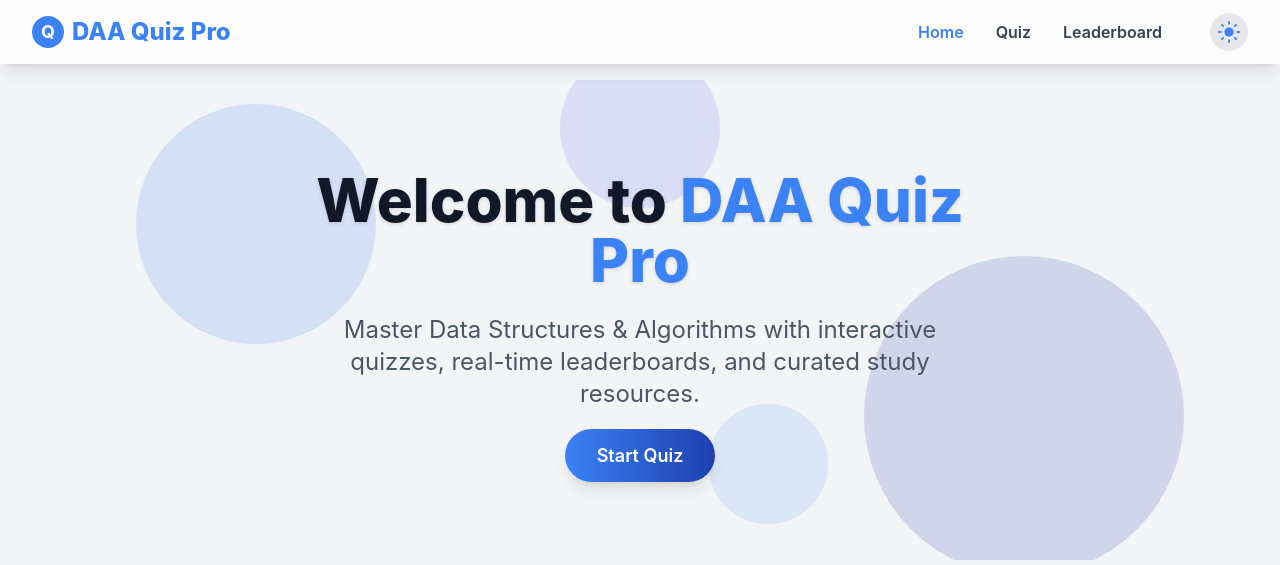
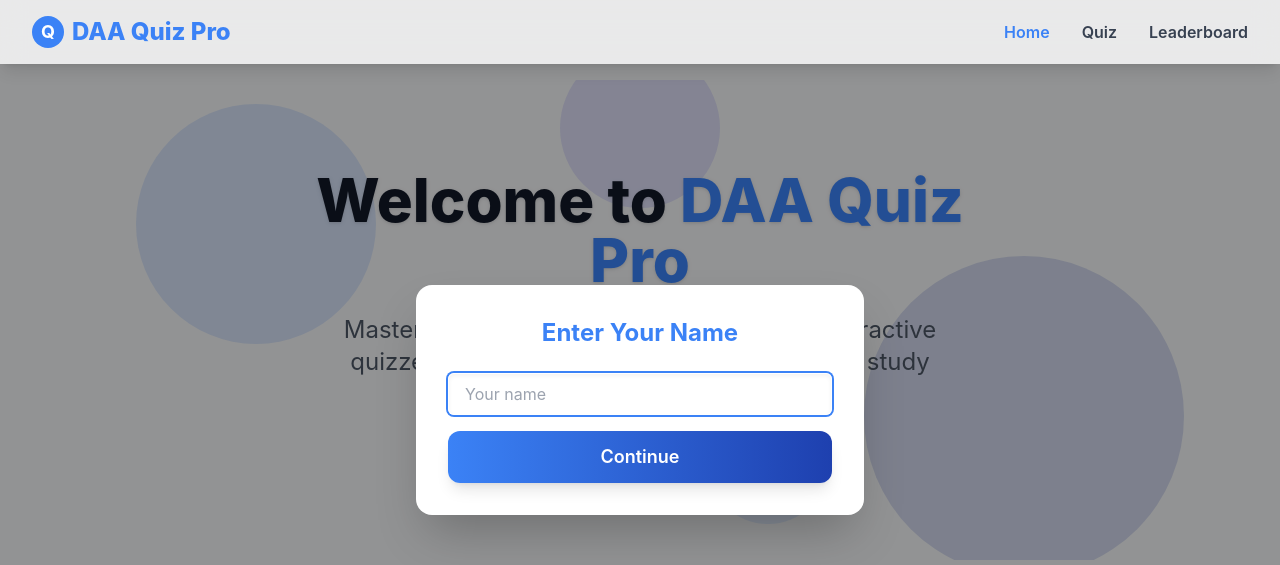
Before and after one commit to jaganmayamgiri/realtime-leaderboard, a React (Create React App) app in the folder frontend/: page / in a window 1280 px wide. Shown: the top 565 px of the page. Built offline with nearby package versions, Linux system fonts and the light colour scheme.

Commit message:
Fix: modal for name entry, leaderboard fetch, and UI improvements

```diff
--- a/frontend/src/App.tsx
+++ b/frontend/src/App.tsx
@@ -1,29 +1,69 @@
-import React from 'react';
+import React, { useState, useEffect } from 'react';
 import { BrowserRouter as Router, Routes, Route } from 'react-router-dom';
 import Navbar from './components/Navbar';
 import Hero from './components/Hero';
 import CardGrid from './components/CardGrid';
 import DaaMcq from './components/DaaMcq';
 import Leaderboard from './components/Leaderboard';
+import Modal from 'react-modal';
 
-function Home() {
+function Home({ onNameSet }: { onNameSet: (name: string) => void }) {
+  const [showModal, setShowModal] = useState(false);
+  const [name, setName] = useState('');
+
+  useEffect(() => {
+    const stored = localStorage.getItem('userName');
+    if (!stored) setShowModal(true);
+  }, []);
+
+  const handleSubmit = (e: React.FormEvent) => {
+    e.preventDefault();
+    const finalName = name.trim() || 'Guest';
+    localStorage.setItem('userName', finalName);
+    onNameSet(finalName);
+    setShowModal(false);
+  };
+
   return (
     <>
       <Hero />
       <CardGrid />
+      <Modal
+        isOpen={showModal}
+        ariaHideApp={false}
+        className="fixed inset-0 flex items-center justify-center z-50 outline-none"
+        overlayClassName="fixed inset-0 bg-black bg-opacity-40 z-40"
+      >
+        <form onSubmit={handleSubmit} className="bg-white rounded-2xl shadow-2xl p-8 max-w-md w-full animate-fade-in">
+          <h2 className="text-2xl font-bold text-primary mb-6 text-center">Enter Your Name</h2>
+          <input
+            type="text"
+            className="input w-full mb-4"
+            placeholder="Your name"
+            value={name}
+            onChange={e => setName(e.target.value)}
+            autoFocus
+          />
+          <button type="submit" className="btn btn-primary w-full text-lg py-3 rounded-xl shadow-lg hover:scale-105 transition-transform">
+            Continue
+          </button>
+        </form>
+      </Modal>
     </>
   );
 }
 
 function App() {
+  const [userName, setUserName] = useState<string>(() => localStorage.getItem('userName') || 'Guest');
+
   return (
     <Router>
-      <div className="min-h-screen bg-background dark:bg-gray-900 transition-colors duration-300">
+      <div className="min-h-screen bg-background transition-colors duration-300">
         <Navbar />
         <main className="pt-20">
           <Routes>
-            <Route path="/" element={<Home />} />
-            <Route path="/quiz" element={<DaaMcq userName={''} />} />
+            <Route path="/" element={<Home onNameSet={setUserName} />} />
+            <Route path="/quiz" element={<DaaMcq userName={userName} />} />
             <Route path="/leaderboard" element={<Leaderboard />} />
           </Routes>
         </main>
--- a/frontend/src/components/DaaMcq.tsx
+++ b/frontend/src/components/DaaMcq.tsx
@@ -132,7 +132,8 @@ const studyResources = [
   }
 ];
 
-const DaaMcq: React.FC<DaaMcqProps> = ({ userName }) => {
+const DaaMcq: React.FC<DaaMcqProps> = ({ userName: propUserName }) => {
+  const userName = propUserName || localStorage.getItem('userName') || 'Guest';
   const [selectedAnswers, setSelectedAnswers] = useState<{ [key: number]: string }>({});
   const [submitted, setSubmitted] = useState(false);
   const [showScore, setShowScore] = useState(false);
--- a/frontend/src/components/Navbar.tsx
+++ b/frontend/src/components/Navbar.tsx
@@ -1,54 +1,26 @@
-import React, { useState, useEffect } from 'react';
+import React, { useState } from 'react';
 import { Link, useLocation } from 'react-router-dom';
 
 const Navbar: React.FC = () => {
   const location = useLocation();
   const [menuOpen, setMenuOpen] = useState(false);
-  const [darkMode, setDarkMode] = useState(false);
-
-  useEffect(() => {
-    const html = document.documentElement;
-    if (darkMode) {
-      html.classList.add('dark');
-      localStorage.setItem('theme', 'dark');
-    } else {
-      html.classList.remove('dark');
-      localStorage.setItem('theme', 'light');
-    }
-  }, [darkMode]);
-
-  useEffect(() => {
-    const saved = localStorage.getItem('theme');
-    if (saved === 'dark') setDarkMode(true);
-  }, []);
 
   const isActive = (path: string) => location.pathname === path;
 
   return (
-    <nav className="fixed top-0 left-0 w-full z-50 bg-white/80 dark:bg-gray-900/80 shadow-lg backdrop-blur-md transition-colors duration-300">
+    <nav className="fixed top-0 left-0 w-full z-50 bg-white/80 shadow-lg backdrop-blur-md transition-colors duration-300">
       <div className="max-w-7xl mx-auto px-4 sm:px-6 lg:px-8">
         <div className="flex justify-between h-16 items-center">
           {/* Brand */}
-          <Link to="/" className="flex items-center gap-2 text-2xl font-extrabold text-primary dark:text-white">
+          <Link to="/" className="flex items-center gap-2 text-2xl font-extrabold text-primary">
             <svg width="32" height="32" viewBox="0 0 32 32" fill="none" className="inline-block"><circle cx="16" cy="16" r="16" fill="#3B82F6"/><text x="16" y="22" textAnchor="middle" fontSize="18" fill="#fff" fontWeight="bold">Q</text></svg>
             DAA Quiz Pro
           </Link>
           {/* Desktop Nav */}
           <div className="hidden md:flex items-center gap-8">
-            <Link to="/" className={`font-semibold transition-colors duration-200 ${isActive('/') ? 'text-primary dark:text-white' : 'text-gray-700 dark:text-gray-200 hover:text-primary'}`}>Home</Link>
-            <Link to="/quiz" className={`font-semibold transition-colors duration-200 ${isActive('/quiz') ? 'text-primary dark:text-white' : 'text-gray-700 dark:text-gray-200 hover:text-primary'}`}>Quiz</Link>
-            <Link to="/leaderboard" className={`font-semibold transition-colors duration-200 ${isActive('/leaderboard') ? 'text-primary dark:text-white' : 'text-gray-700 dark:text-gray-200 hover:text-primary'}`}>Leaderboard</Link>
-            <button
-              aria-label="Toggle dark mode"
-              className="ml-4 p-2 rounded-full bg-gray-200 dark:bg-gray-700 hover:bg-primary/20 dark:hover:bg-primary/30 transition-colors"
-              onClick={() => setDarkMode((d) => !d)}
-            >
-              {darkMode ? (
-                <svg width="22" height="22" fill="none" viewBox="0 0 24 24"><path d="M21 12.79A9 9 0 1111.21 3a7 7 0 109.79 9.79z" fill="#fbbf24"/></svg>
-              ) : (
-                <svg width="22" height="22" fill="none" viewBox="0 0 24 24"><circle cx="12" cy="12" r="5" fill="#3B82F6"/><path d="M12 1v2M12 21v2M4.22 4.22l1.42 1.42M18.36 18.36l1.42 1.42M1 12h2M21 12h2M4.22 19.78l1.42-1.42M18.36 5.64l1.42-1.42" stroke="#3B82F6" strokeWidth="2" strokeLinecap="round"/></svg>
-              )}
-            </button>
+            <Link to="/" className={`font-semibold transition-colors duration-200 ${isActive('/') ? 'text-primary' : 'text-gray-700 hover:text-primary'}`}>Home</Link>
+            <Link to="/quiz" className={`font-semibold transition-colors duration-200 ${isActive('/quiz') ? 'text-primary' : 'text-gray-700 hover:text-primary'}`}>Quiz</Link>
+            <Link to="/leaderboard" className={`font-semibold transition-colors duration-200 ${isActive('/leaderboard') ? 'text-primary' : 'text-gray-700 hover:text-primary'}`}>Leaderboard</Link>
           </div>
           {/* Hamburger */}
           <button
@@ -64,22 +36,11 @@ const Navbar: React.FC = () => {
       </div>
       {/* Mobile Menu */}
       {menuOpen && (
-        <div className="md:hidden bg-white dark:bg-gray-900 shadow-lg animate-fade-in">
+        <div className="md:hidden bg-white shadow-lg animate-fade-in">
           <div className="flex flex-col items-center gap-4 py-4">
-            <Link to="/" className={`font-semibold text-lg ${isActive('/') ? 'text-primary dark:text-white' : 'text-gray-700 dark:text-gray-200 hover:text-primary'}`} onClick={() => setMenuOpen(false)}>Home</Link>
-            <Link to="/quiz" className={`font-semibold text-lg ${isActive('/quiz') ? 'text-primary dark:text-white' : 'text-gray-700 dark:text-gray-200 hover:text-primary'}`} onClick={() => setMenuOpen(false)}>Quiz</Link>
-            <Link to="/leaderboard" className={`font-semibold text-lg ${isActive('/leaderboard') ? 'text-primary dark:text-white' : 'text-gray-700 dark:text-gray-200 hover:text-primary'}`} onClick={() => setMenuOpen(false)}>Leaderboard</Link>
-            <button
-              aria-label="Toggle dark mode"
-              className="mt-2 p-2 rounded-full bg-gray-200 dark:bg-gray-700 hover:bg-primary/20 dark:hover:bg-primary/30 transition-colors"
-              onClick={() => setDarkMode((d) => !d)}
-            >
-              {darkMode ? (
-                <svg width="22" height="22" fill="none" viewBox="0 0 24 24"><path d="M21 12.79A9 9 0 1111.21 3a7 7 0 109.79 9.79z" fill="#fbbf24"/></svg>
-              ) : (
-                <svg width="22" height="22" fill="none" viewBox="0 0 24 24"><circle cx="12" cy="12" r="5" fill="#3B82F6"/><path d="M12 1v2M12 21v2M4.22 4.22l1.42 1.42M18.36 18.36l1.42 1.42M1 12h2M21 12h2M4.22 19.78l1.42-1.42M18.36 5.64l1.42-1.42" stroke="#3B82F6" strokeWidth="2" strokeLinecap="round"/></svg>
-              )}
-            </button>
+            <Link to="/" className={`font-semibold text-lg ${isActive('/') ? 'text-primary' : 'text-gray-700 hover:text-primary'}`} onClick={() => setMenuOpen(false)}>Home</Link>
+            <Link to="/quiz" className={`font-semibold text-lg ${isActive('/quiz') ? 'text-primary' : 'text-gray-700 hover:text-primary'}`} onClick={() => setMenuOpen(false)}>Quiz</Link>
+            <Link to="/leaderboard" className={`font-semibold text-lg ${isActive('/leaderboard') ? 'text-primary' : 'text-gray-700 hover:text-primary'}`} onClick={() => setMenuOpen(false)}>Leaderboard</Link>
           </div>
         </div>
       )}
--- a/frontend/src/index.css
+++ b/frontend/src/index.css
@@ -4,22 +4,22 @@
 
 @layer components {
   .btn {
-    @apply px-4 py-2 rounded-md font-semibold transition-colors duration-200 shadow-md focus:outline-none focus:ring-2 focus:ring-primary focus:ring-offset-2 dark:focus:ring-offset-gray-900;
+    @apply px-4 py-2 rounded-md font-semibold transition-colors duration-200 shadow-md focus:outline-none focus:ring-2 focus:ring-primary focus:ring-offset-2;
   }
 
   .btn-primary {
     @apply bg-gradient-to-r from-primary to-secondary text-white hover:from-secondary hover:to-primary shadow-lg;
   }
   .btn-secondary {
-    @apply bg-gray-200 dark:bg-gray-700 text-gray-800 dark:text-gray-200 hover:bg-primary/20 dark:hover:bg-primary/30;
+    @apply bg-gray-200 text-gray-800 hover:bg-primary/20;
   }
 
   .input {
-    @apply px-4 py-2 border border-gray-300 dark:border-gray-700 rounded-md focus:outline-none focus:ring-2 focus:ring-primary focus:border-transparent bg-white dark:bg-gray-900 bg-opacity-80 dark:bg-opacity-80 backdrop-blur-md shadow-inner text-gray-900 dark:text-white;
+    @apply px-4 py-2 border border-gray-300 rounded-md focus:outline-none focus:ring-2 focus:ring-primary focus:border-transparent bg-white bg-opacity-80 backdrop-blur-md shadow-inner text-gray-900;
   }
 
   .card {
-    @apply bg-white dark:bg-gray-800 bg-opacity-70 dark:bg-opacity-80 rounded-2xl shadow-2xl p-8 backdrop-blur-lg border border-gray-200 dark:border-gray-700 transition-transform duration-300;
+    @apply bg-white bg-opacity-70 rounded-2xl shadow-2xl p-8 backdrop-blur-lg border border-gray-200 transition-transform duration-300;
   }
   .card-animate {
     animation: fadeSlideIn 0.7s cubic-bezier(0.4,0,0.2,1);
@@ -40,11 +40,6 @@ body {
   transition: background 0.5s;
 }
 
-.dark body {
-  background: linear-gradient(120deg, #0f172a 0%, #1e293b 50%, #334155 100%);
-  color: #f3f4f6;
-}
-
 @keyframes bgMove {
   0% { background-position: 0% 50%; }
   100% { background-position: 100% 50%; }
--- a/frontend/tailwind.config.js
+++ b/frontend/tailwind.config.js
@@ -1,6 +1,5 @@
 /** @type {import('tailwindcss').Config} */
 module.exports = {
-  darkMode: 'class',
   content: [
     "./src/**/*.{js,jsx,ts,tsx}",
   ],
```
